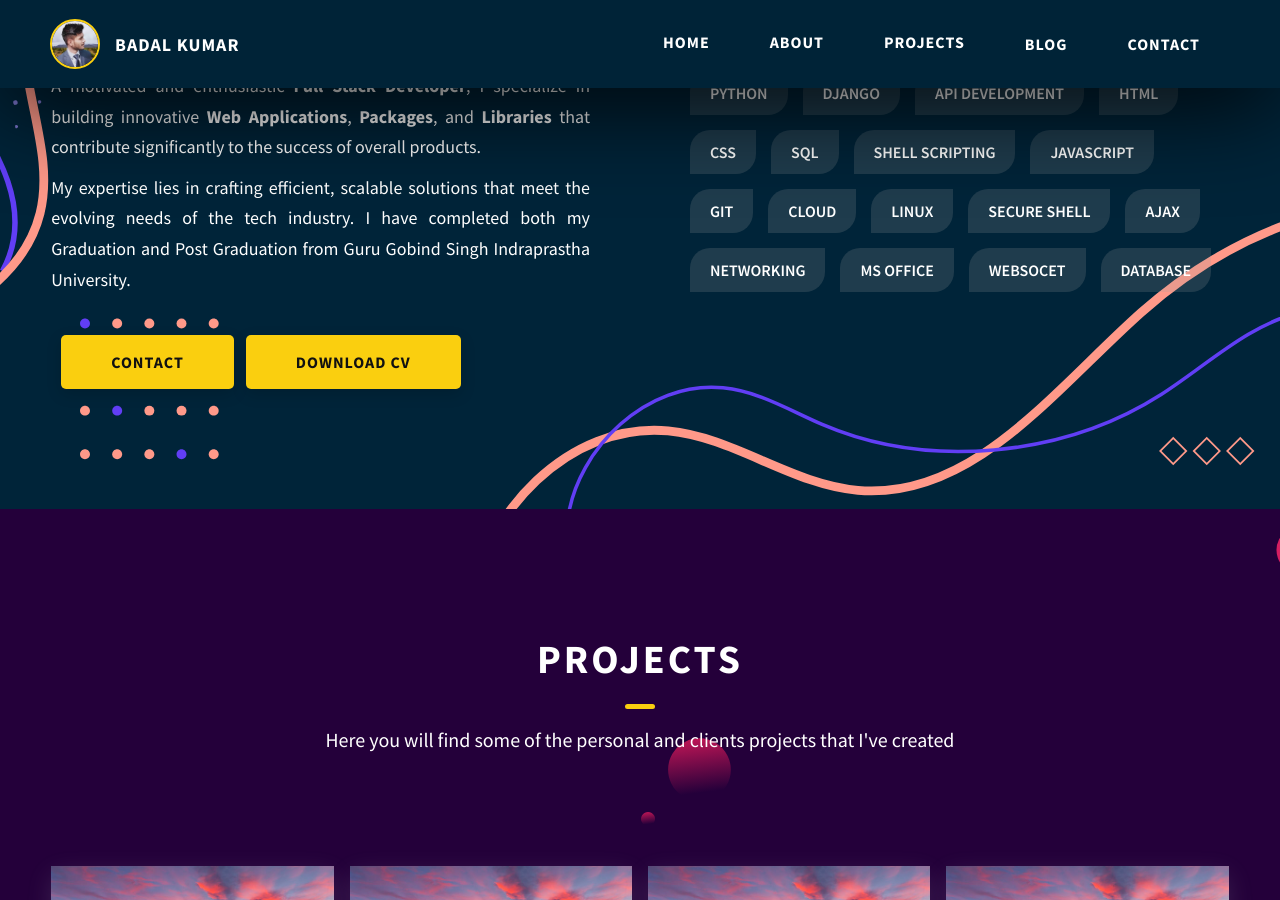
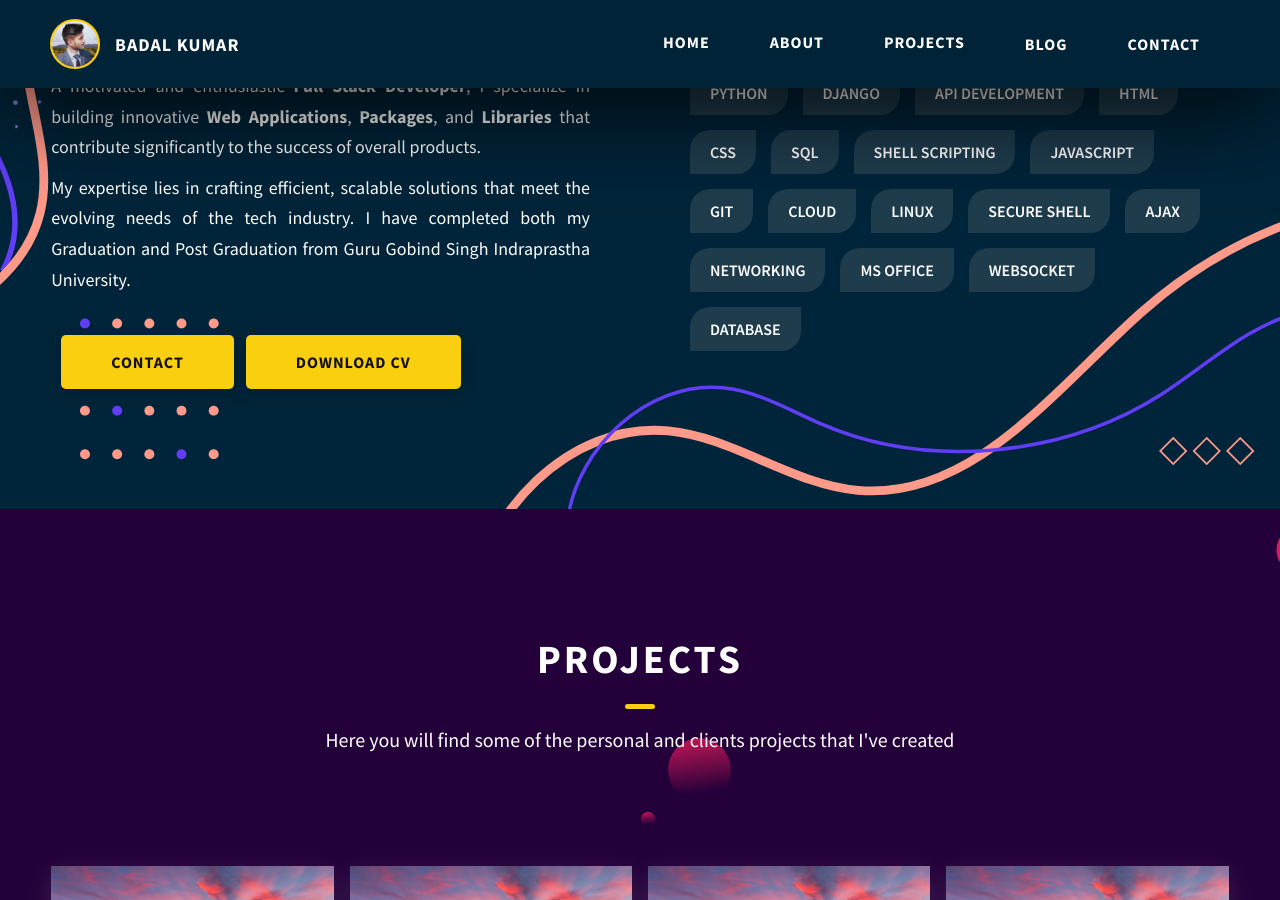
Before and after one commit to exploreprogramming/exploreprogramming.github.io, a Jekyll site: the page built from badalkumar.html, in a window 1280 px wide and 900 px high, scrolled down 1270 px. Built offline with Jekyll 4.4.1, drawn with Linux system fonts in a browser that asks for light colours.

Commit message:
Update badalkumar.html

```diff
--- a/badalkumar.html
+++ b/badalkumar.html
@@ -150,7 +150,7 @@ permalink: /admin/
                         <div class="skills__skill">AJAX</div>
                         <div class="skills__skill">NETWORKING</div>
                         <div class="skills__skill">MS OFFICE</div>
-                        <div class="skills__skill">WEBSOCET</div>
+                        <div class="skills__skill">WEBSOCKET</div>
                         <div class="skills__skill">DATABASE</div>
                     </div>
                 </div>
```
